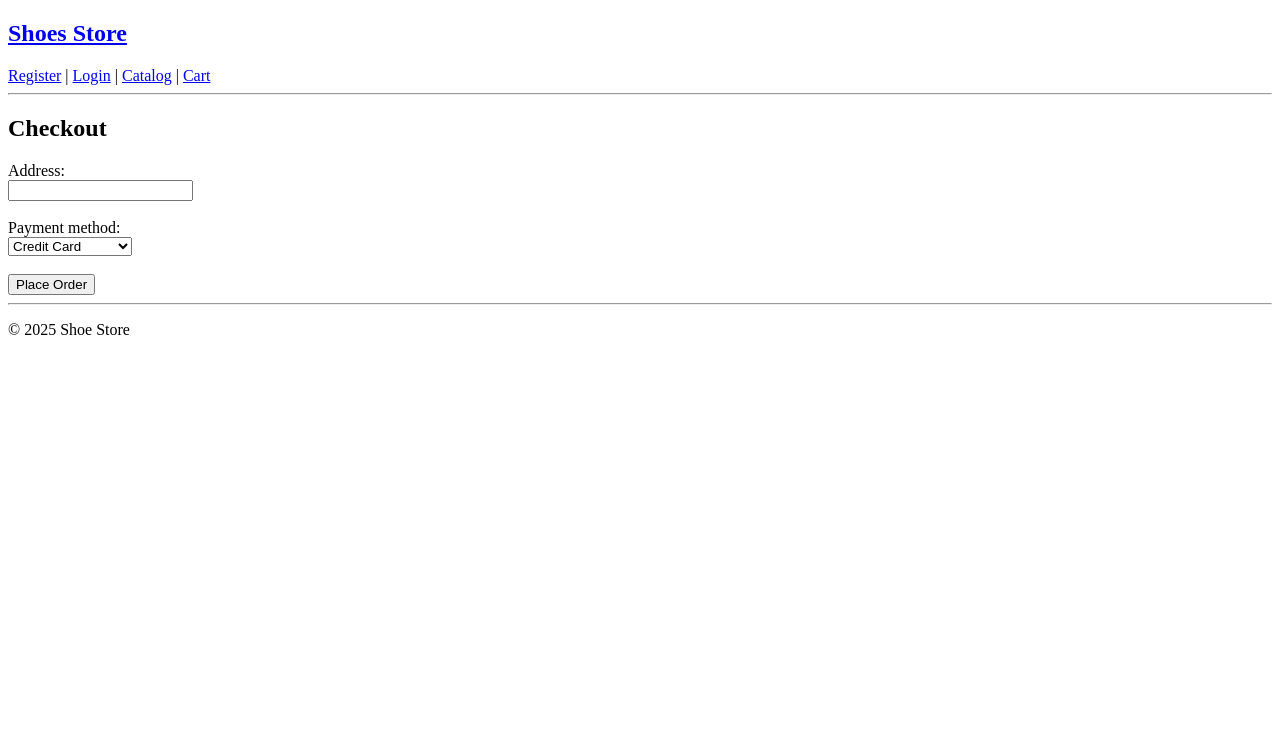
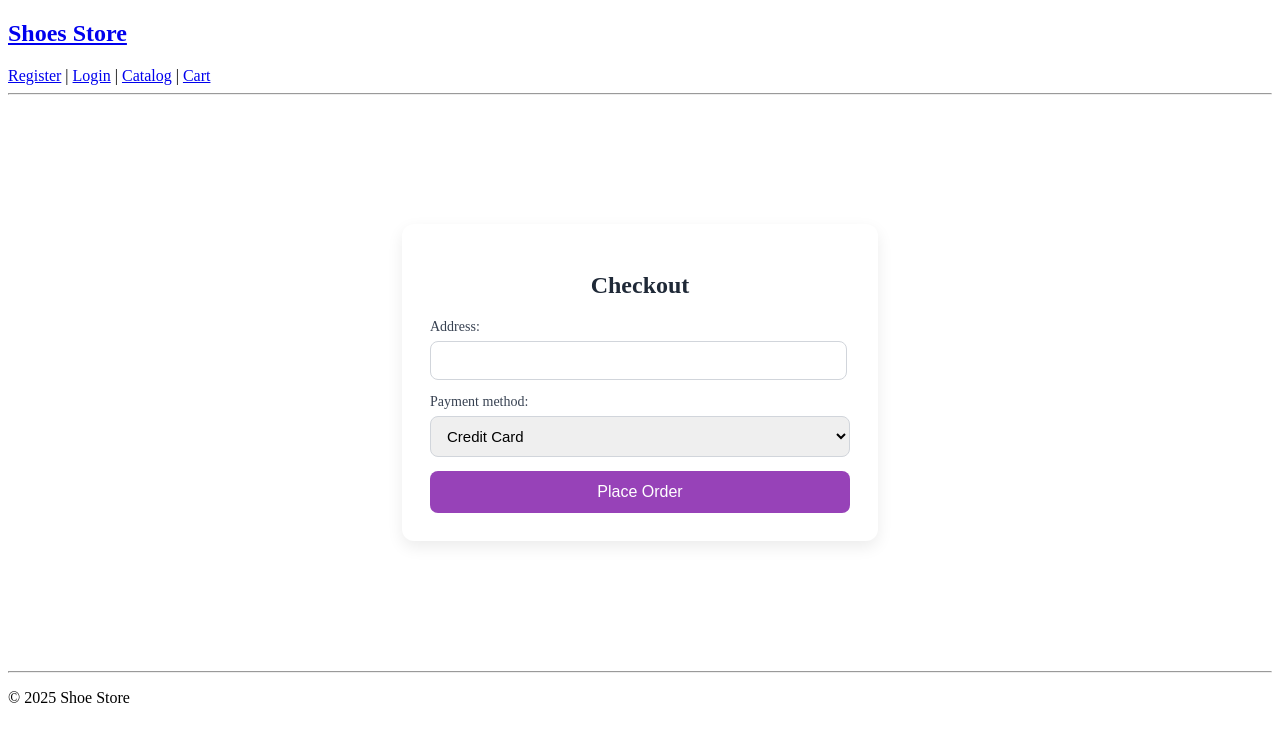
Before and after one commit to MIDimova21/ShoesProject, a Flask app: page /checkout in a window 1280 px wide. Shown: the top 742 px of the page. Run offline with Flask 3, Linux system fonts and the light colour scheme.

Commit message:
Add css for the checkout

```diff
--- /dev/null
+++ b/FlaskProject/static/checkout.css
@@ -0,0 +1,75 @@
+.checkout-wrapper {
+  display: flex;
+  justify-content: center;
+  align-items: center;
+  min-height: 70vh;
+}
+
+
+.checkout-card {
+  background: #ffffff;
+  padding: 28px;
+  border-radius: 12px;
+  box-shadow: 0 6px 16px rgba(0,0,0,0.08);
+  width: 100%;
+  max-width: 420px;
+}
+
+
+.checkout-card h2 {
+  text-align: center;
+  margin-bottom: 20px;
+  font-weight: 600;
+  color: #1f2937;
+}
+
+
+.checkout-card label {
+  display: block;
+  margin-bottom: 6px;
+  font-size: 14px;
+  color: #374151;
+}
+.checkout-card input,
+.checkout-card select {
+  width: 100%;
+  padding: 10px 12px;
+  margin-bottom: 14px;
+  border: 1px solid #d1d5db;
+  border-radius: 8px;
+  font-size: 15px;
+  transition: border 0.2s, box-shadow 0.2s;
+}
+
+.checkout-card input {
+    width: 93%;
+}
+
+.checkout-card input:focus,
+.checkout-card select:focus {
+  border-color: #2563eb;
+  box-shadow: 0 0 0 3px rgba(37,99,235,0.15);
+  outline: none;
+}
+
+
+.checkout-card button {
+  width: 100%;
+  padding: 12px;
+  background: #9742b8;
+  color: #ffffff;
+  border: none;
+  border-radius: 8px;
+  font-size: 16px;
+  font-weight: 500;
+  cursor: pointer;
+  transition: background 0.2s, transform 0.1s;
+}
+
+
+
+.checkout-card .flash {
+  margin-top: 12px;
+  text-align: center;
+  font-size: 14px;
+}
--- a/FlaskProject/templates/checkout.html
+++ b/FlaskProject/templates/checkout.html
@@ -1,22 +1,31 @@
 {% extends "base.html" %}
 
+{% block link %}
+        <link rel="stylesheet" href="{{ url_for('static', filename='base.css') }}">
+        <link rel="stylesheet" href="{{ url_for('static', filename='checkout.css') }}">
+{% endblock %}
+
 {% block content %}
+<div class="checkout-wrapper">
+  <div class="checkout-card">
     <h2>Checkout</h2>
 
     <form method="POST">
-  <label>Address:</label><br>
-  <input type="text" name="address" required><br><br>
+      <label for="address">Address:</label>
+      <input type="text" id="address" name="address" required>
 
-  <label>Payment method:</label><br>
-  <select name="payment" required>
+      <label for="payment">Payment method:</label>
+      <select id="payment" name="payment" required>
         <option value="Credit Card">Credit Card</option>
         <option value="Cash on Delivery">Cash on Delivery</option>
-  </select><br><br>
+      </select>
 
       <button type="submit">Place Order</button>
     </form>
 
     {% for message in get_flashed_messages() %}
-  <p style="color:green;">{{ message }}</p>
+      <p class="flash">{{ message }}</p>
     {% endfor %}
+  </div>
+</div>
 {% endblock %}
```
Lines whose indentation alone changed are shown as unchanged.
